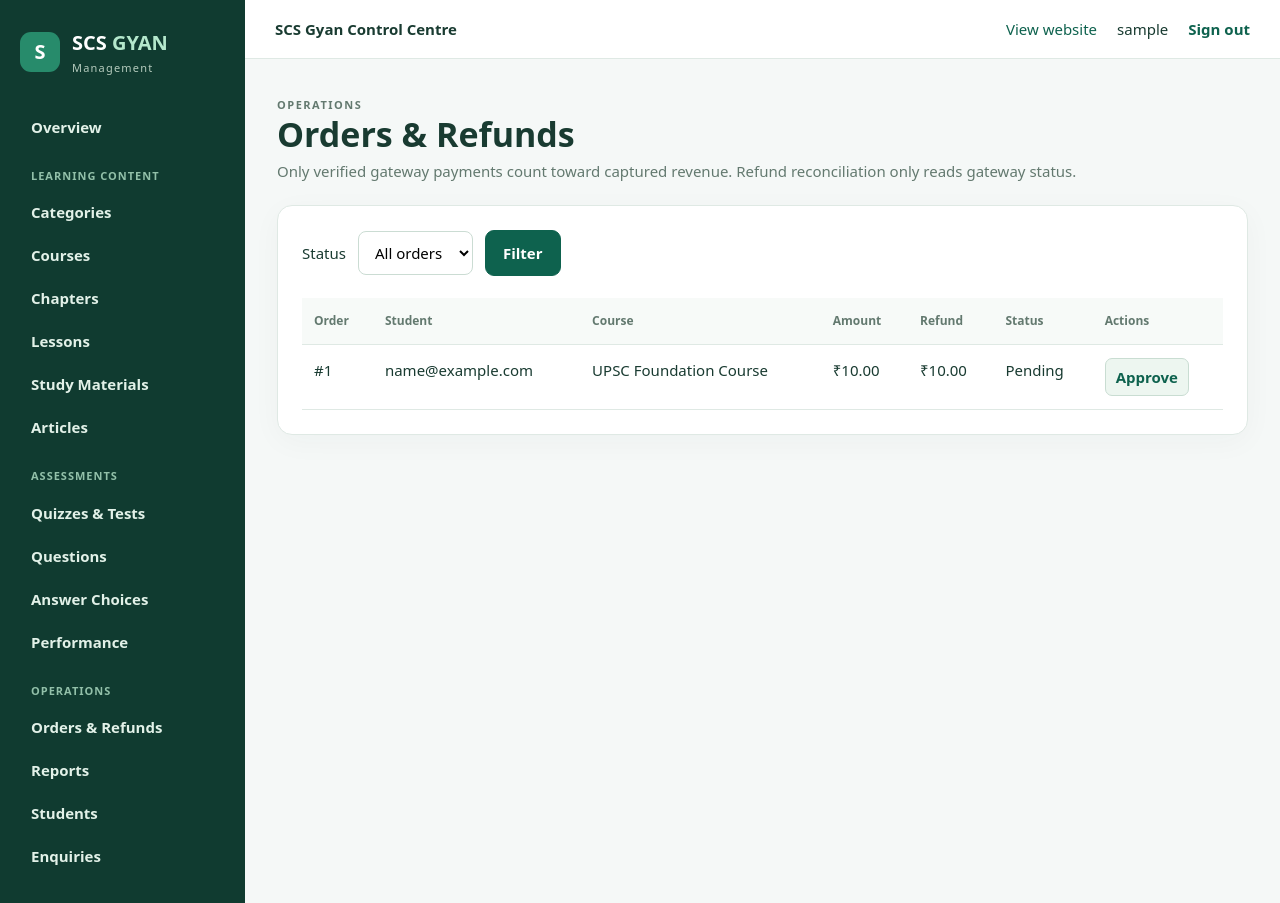
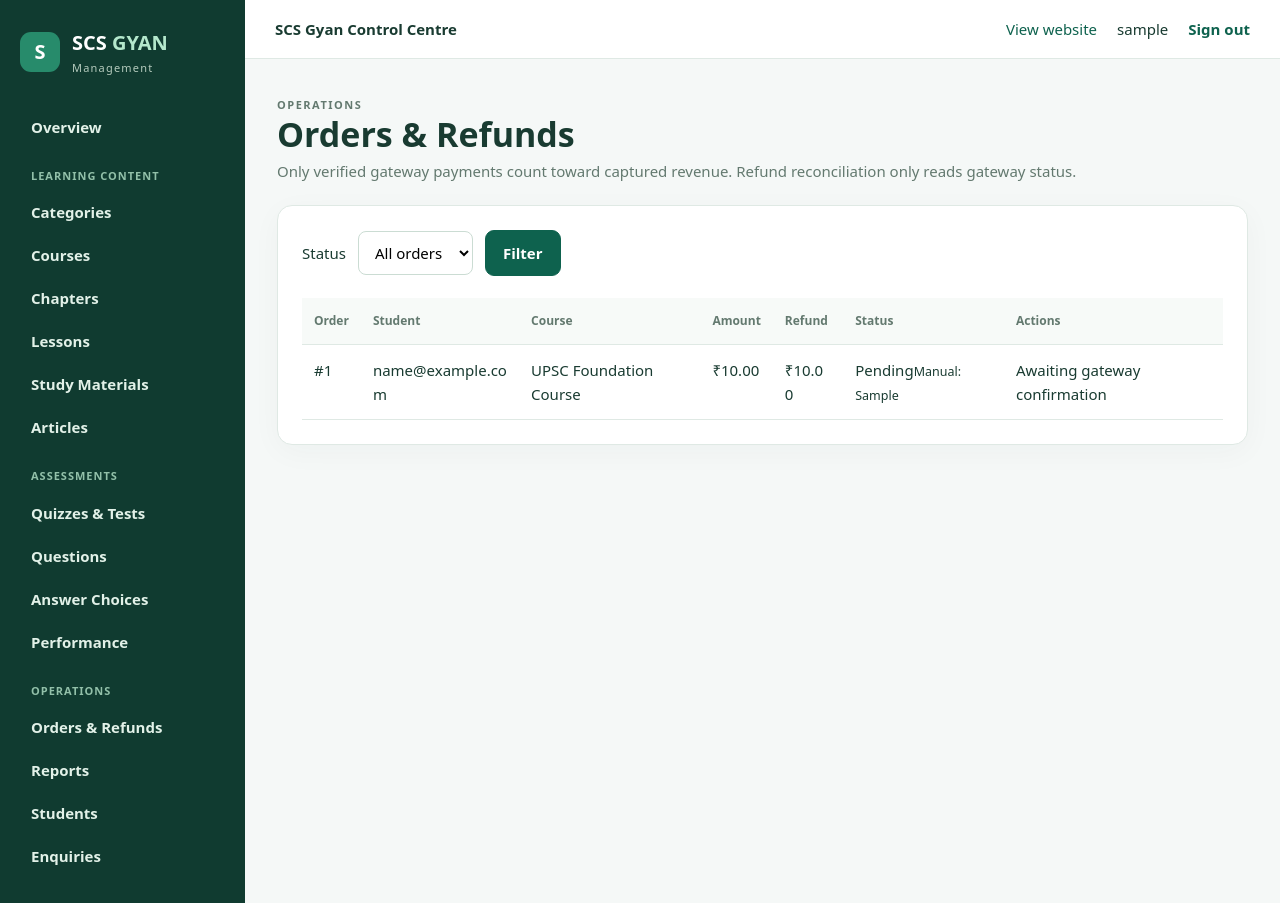
Before and after one commit to dharmendra1031/scs-gyan-course-platform, a Django app: page /management/orders/ in a window 1280 px wide. Run offline with Django 5.2, Linux system fonts and the light colour scheme; a user stored in the database is signed in; data comes from the database, SQL or seed files in the repository; tables that the repository leaves empty hold one stand-in row (values such as "Sample post"); parts of the project's set-up code (start-up, migrations or seed data) failed here and were passed over.

Commit message:
ux: replace one-click approval with review action

```diff
--- a/templates/management/orders.html
+++ b/templates/management/orders.html
@@ -19,15 +19,15 @@
       <tbody>{% for order in page %}
         <tr><td>#{{ order.pk }}</td><td>{{ order.student.email }}</td><td>{{ order.course.title }}</td>
           <td>₹{{ order.amount }}</td><td>₹{{ order.refunded_amount }}</td>
-          <td>{{ order.get_status_display }}</td>
+          <td>{{ order.get_status_display }}{% if order.manual_payment_reference %}<small>Manual: {{ order.manual_payment_reference }}</small>{% endif %}</td>
           <td>
-          {% if order.status == "pending" %}
-            <form method="post" action="{% url 'management:order_action' order.pk 'approve' %}">{% csrf_token %}
-              <button type="submit" class="manage-action">Approve</button>
-            </form>
+          {% if order.status == "pending" and not order.gateway_order_id %}
+            <a class="manage-action" href="{% url 'management:approval_review' order.pk %}">Review &amp; approve</a>
+          {% elif order.status == "pending" %}
+            Awaiting gateway confirmation
           {% elif order.status == "paid" and order.gateway_payment_id %}
             <form method="post" action="{% url 'management:order_action' order.pk 'reconcile' %}">{% csrf_token %}
-              <button type="submit" class="manage-action">Check refunds</button>
+              <button type="submit" class="manage-action">Read provider status</button>
             </form>
           {% else %}—{% endif %}
           </td>
```
